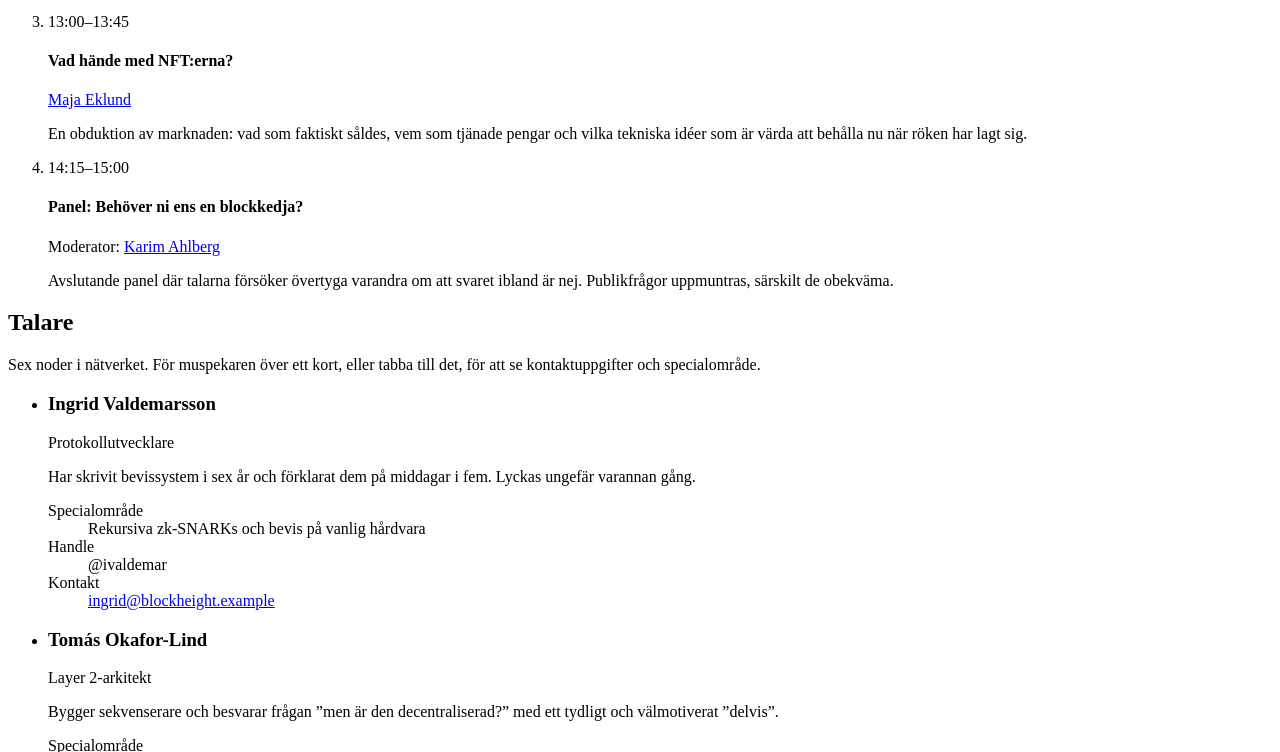
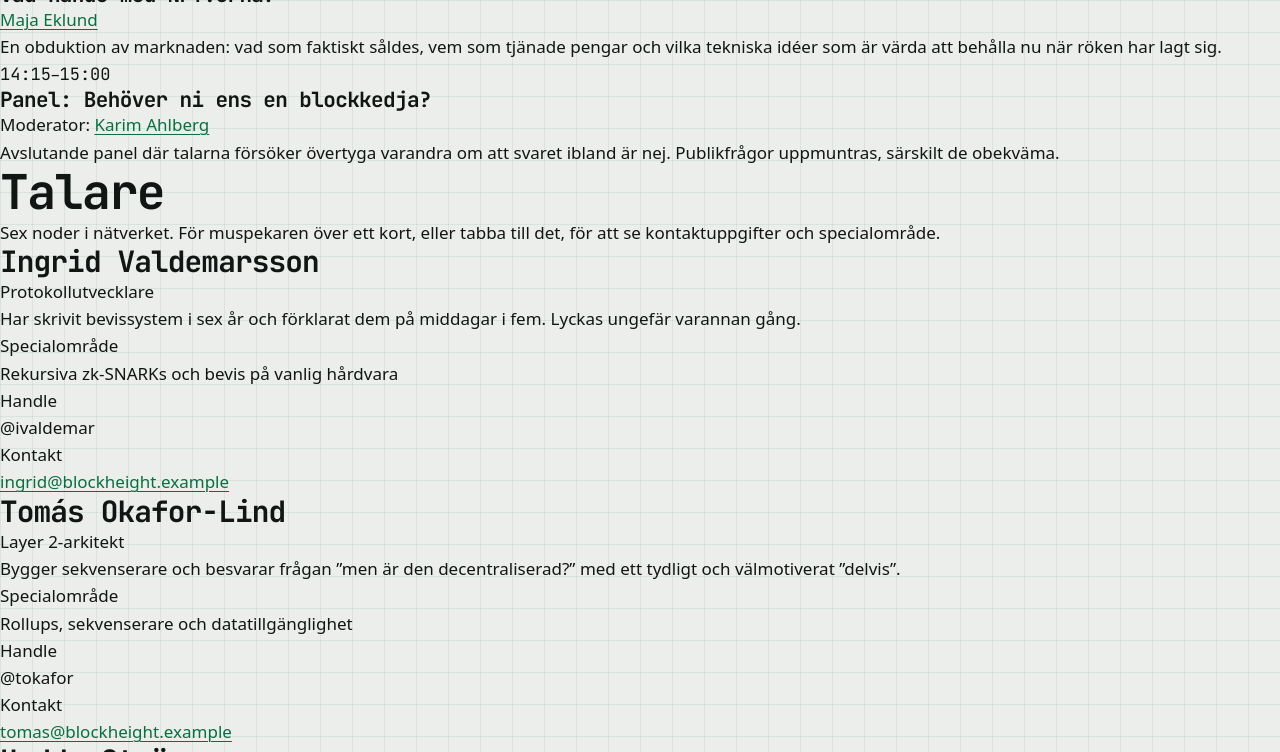
Before and after one commit to samlekkla/inl2-konferens, a website: page index.html in a window 1280 px wide. Shown: the part 2048-2800 px from the top of the page. Drawn offline with Linux system fonts and the light colour scheme.

Commit message:
style: lägg till base-stilar med rutnätsbakgrund, typografi och scroll-margin för ankare

```diff
--- /dev/null
+++ b/scss/_base.scss
@@ -0,0 +1,108 @@
+// ==========================================================================
+// Base – nollställning och grundstilar för HTML-element (inga klasser)
+// ==========================================================================
+@use "variables" as v;
+@use "mixins" as m;
+
+*,
+*::before,
+*::after {
+  box-sizing: border-box;
+}
+
+* {
+  margin: 0;
+}
+
+html {
+  -webkit-text-size-adjust: 100%;
+  text-size-adjust: 100%;
+}
+
+// Mjuk scroll till ankare – bara om användaren inte bett om mindre rörelse.
+@include m.motion {
+  html {
+    scroll-behavior: smooth;
+  }
+}
+
+body {
+  min-block-size: 100vh;
+  background-color: var(--color-bg);
+  // Tunt rutnät som i ett ritblock eller en block explorer.
+  background-image:
+    linear-gradient(var(--color-grid) 1px, transparent 1px),
+    linear-gradient(90deg, var(--color-grid) 1px, transparent 1px);
+  background-size: 2rem 2rem;
+  color: var(--color-text);
+  font-family: v.$font-sans;
+  font-size: m.fs("base");
+  line-height: 1.6;
+  overflow-wrap: break-word;
+}
+
+h1,
+h2,
+h3,
+h4 {
+  font-family: v.$font-mono;
+  font-weight: 700;
+  line-height: 1.1;
+  letter-spacing: -0.03em;
+  text-wrap: balance;
+}
+
+h2 {
+  font-size: m.fs("xl");
+}
+
+h3 {
+  font-size: m.fs("lg");
+}
+
+h4 {
+  font-size: m.fs("md");
+}
+
+img {
+  display: block;
+  max-inline-size: 100%;
+  block-size: auto;
+}
+
+a {
+  color: var(--color-accent);
+  text-decoration-thickness: 1px;
+  text-underline-offset: 0.2em;
+
+  &:hover {
+    text-decoration-thickness: 2px;
+  }
+}
+
+// Attributselektor: bara listor med en egen klass nollställs.
+// Listor i löptext behåller sina punkter.
+ul[class],
+ol[class] {
+  padding: 0;
+  list-style: none;
+}
+
+address {
+  font-style: normal;
+}
+
+time {
+  font-family: v.$font-mono;
+  font-variant-numeric: tabular-nums;
+}
+
+// Allt med ett id kan vara ett ankarmål – lämna plats för den fasta headern.
+[id] {
+  scroll-margin-top: v.$header-offset;
+}
+
+::selection {
+  background-color: var(--color-accent);
+  color: var(--color-on-accent);
+}
--- a/scss/style.scss
+++ b/scss/style.scss
@@ -3,3 +3,4 @@
 // Kompileras till css/style.css med `npm run build` eller `npm run dev`.
 // ==========================================================================
 @use "tokens";
+@use "base";
```
Also changed, not shown: css/style.css.
